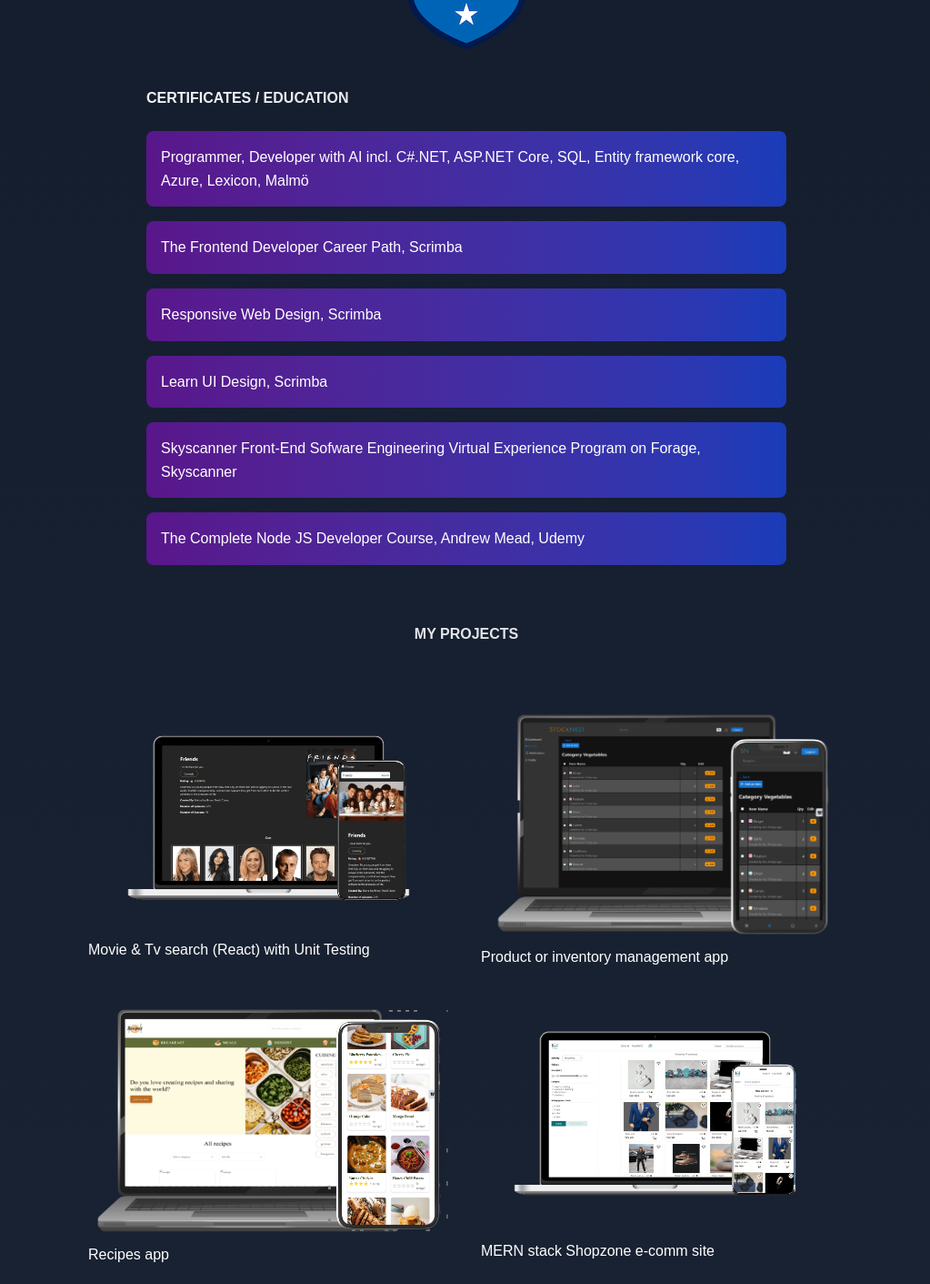
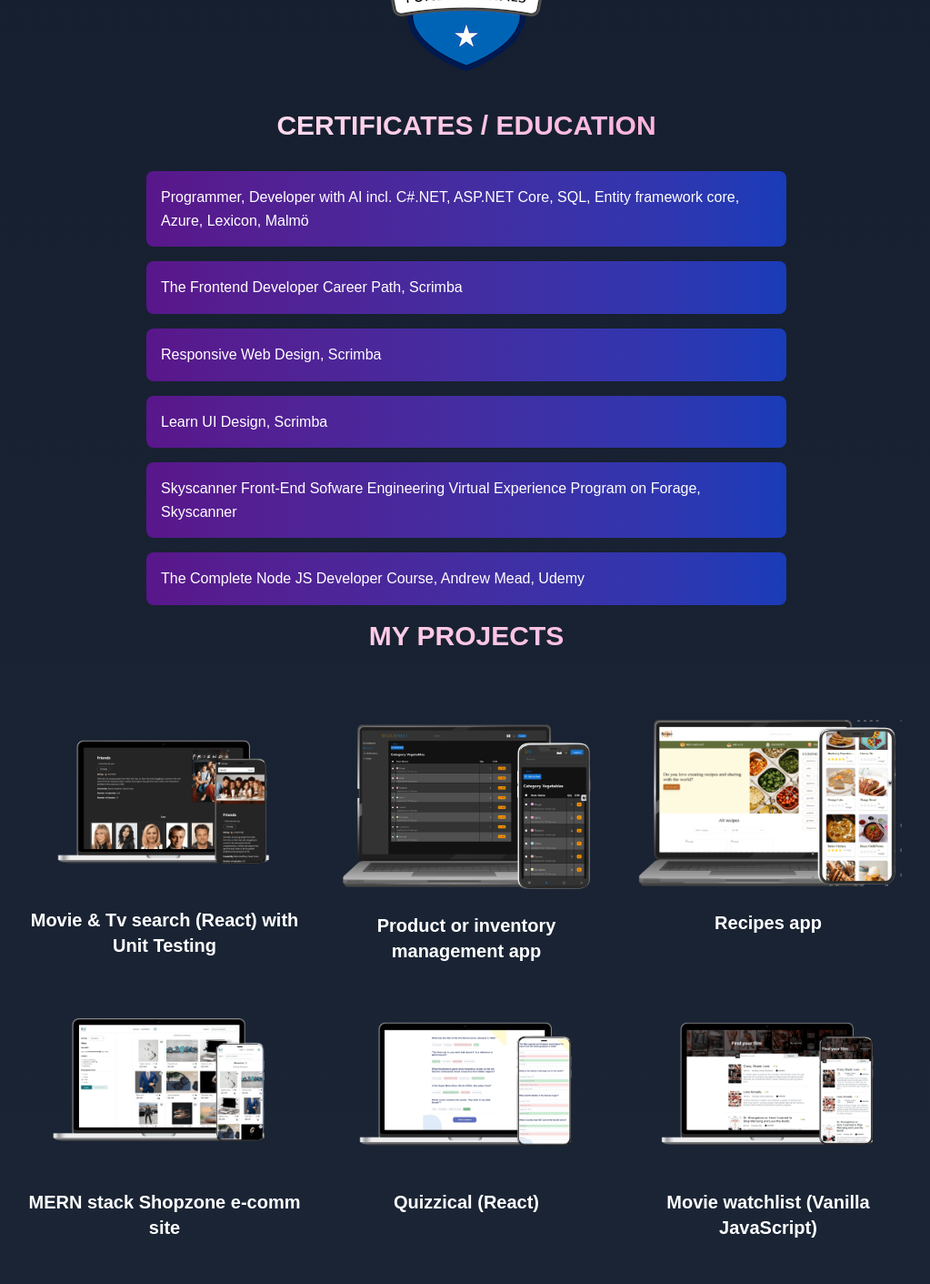
Before and after one commit to akshkin/my-portfolio, a Next.js app: page / in a window 1280 px wide. Shown: the part 1985-3396 px from the top of the page at 91% size, without its empty margins (127-1150 px from the left). Built offline with nearby package versions, Linux system fonts and the light colour scheme.

Commit message:
Make ui tweaks

```diff
--- a/app/globals.css
+++ b/app/globals.css
@@ -40,8 +40,8 @@
 	@apply font-semibold mb-6 bg-clip-text text-transparent bg-gradient-to-r from-gray-100 to-gray-300;
 }
 
-.section-headings {
-	@apply text-center;
+.section-heading {
+	@apply text-center font-bold text-3xl mb-8 bg-clip-text text-transparent bg-linear-to-r from-pink-100 to-pink-300;
 }
 
 @theme inline {
--- a/components/About.jsx
+++ b/components/About.jsx
@@ -4,7 +4,7 @@
 	return (
 		// <AnimationOnScroll animateIn="animate__fadeInUp" className="inner">
 		<div className="p-8 max-w-5xl mx-auto text-2xl mb-8" id="about">
-			<h2 className="text-center pb-0">ABOUT ME</h2>
+			<h2 className="section-heading">ABOUT ME</h2>
 
 			<p>
 				As a web developer with two years of continuous learning experience, my
--- a/components/Contact.jsx
+++ b/components/Contact.jsx
@@ -74,7 +74,7 @@
 			className="max-w-2xl h-[60vh] mx-auto p-8 relative flex flex-col  items-center border-t mt-8"
 			id="contact"
 		>
-			<h2>CONTACT ME</h2>
+			<h2 className="section-heading">CONTACT ME</h2>
 			<p>Sparked your interest ? Please don't hesitate to contact me!</p>
 			<div className="flex justify-around gap-8 mt-4">
 				<a
--- a/components/Skills.jsx
+++ b/components/Skills.jsx
@@ -15,7 +15,7 @@
 	return (
 		// <AnimationOnScroll className="skills" animateIn="animate__fadeInRight">
 		<div className="mx-auto max-w-3xl px-8 pt-8 my-10" id="skills">
-			<h2 style={{ textAlign: "center" }}>SKILLS</h2>
+			<h2 className="section-heading">SKILLS</h2>
 			<ul className="flex flex-wrap justify-center items-center gap-8 mt-8">
 				<li className="">
 					{/* <HTMLIcon className="icon" /> HTML */}
--- a/components/education/Education.jsx
+++ b/components/education/Education.jsx
@@ -26,7 +26,7 @@
 	return (
 		// <AnimationOnScroll animateIn="animate__fadeInLeft" className="certificates">
 		<section className="mx-auto max-w-3xl px-8" id="education">
-			<h2>CERTIFICATES / EDUCATION</h2>
+			<h2 className="section-heading">CERTIFICATES / EDUCATION</h2>
 			{certificates.map((certificate) => (
 				<div
 					key={certificate.name}
--- a/components/navigation/MobileNav.jsx
+++ b/components/navigation/MobileNav.jsx
@@ -20,17 +20,17 @@
 				</SheetClose> */}
 				<div className="flex flex-col gap-6 mt-16">
 					<SheetClose asChild>
-						<Link href="#about">
+						<Link href="/#about">
 							<span className="text-xl uppercase">About</span>
 						</Link>
 					</SheetClose>
 					<SheetClose asChild>
-						<Link href={"#skills"}>
+						<Link href={"/#skills"}>
 							<span className="text-xl uppercase">Skills</span>
 						</Link>
 					</SheetClose>
 					<SheetClose asChild>
-						<Link href={"#projects"}>
+						<Link href={"/#projects"}>
 							<span className="text-xl uppercase">Projects</span>
 						</Link>
 					</SheetClose>
@@ -40,7 +40,7 @@
 						</Link>
 					</SheetClose>
 					<SheetClose asChild>
-						<Link href={"#contact"}>
+						<Link href={"/#contact"}>
 							<span className="text-xl uppercase">Contact</span>
 						</Link>
 					</SheetClose>
--- a/components/projects/project.jsx
+++ b/components/projects/project.jsx
@@ -1,14 +1,14 @@
 function Project({ project }) {
-	const { title, imageUrl, id } = project;
+	const { title, imageUrl } = project;
 
 	return (
-		<div className="mx-auto radius-sm overflow-hidden cursor-pointer">
+		<div className="mx-auto radius-sm overflow-hidden cursor-pointer hover:shadow-lg transition-shadow duration-300">
 			<img
 				src={imageUrl}
 				className="max-w-full max-h-[80vh] object-contain transform transition-transform ease-in duration-300 hover:scale-110"
 				alt={`${project.title} screenshot`}
 			/>
-			<h3 className="mt-0">{title}</h3>
+			<h3 className="text-xl font-bold mt-4 text-center">{title}</h3>
 		</div>
 	);
 }
--- a/components/projects/projects.jsx
+++ b/components/projects/projects.jsx
@@ -13,8 +13,8 @@
 function Projects() {
 	return (
 		<div className="" id="projects">
-			<h2 className="text-center mt-16 mb-0">MY PROJECTS</h2>
-			<div className="grid grid-cols-[repeat(auto-fit,minmax(250px,400px))] justify-center gap-8 align-middle p-8">
+			<h2 className="section-heading">MY PROJECTS</h2>
+			<div className="grid grid-cols-[repeat(auto-fit,minmax(200px,300px))] justify-center gap-8 align-middle p-8">
 				{data.map((project) => (
 					<Dialog key={project.id} className="mx-8">
 						<DialogTrigger asChild>
@@ -22,7 +22,9 @@
 						</DialogTrigger>
 						<DialogContent className="w-[92vw] sm:max-w-2xl max-w-2xl sm:p-4 bg-black/90 text-white border-none ">
 							<DialogHeader>
-								<DialogTitle className="px-4">{project.title}</DialogTitle>
+								<DialogTitle className="text-2xl font-bold px-4">
+									{project.title}
+								</DialogTitle>
 								<DialogDescription className="text-stone-200 text-lg"></DialogDescription>
 							</DialogHeader>
 							<div className="overflow-y-auto max-h-[60vh]">
```
